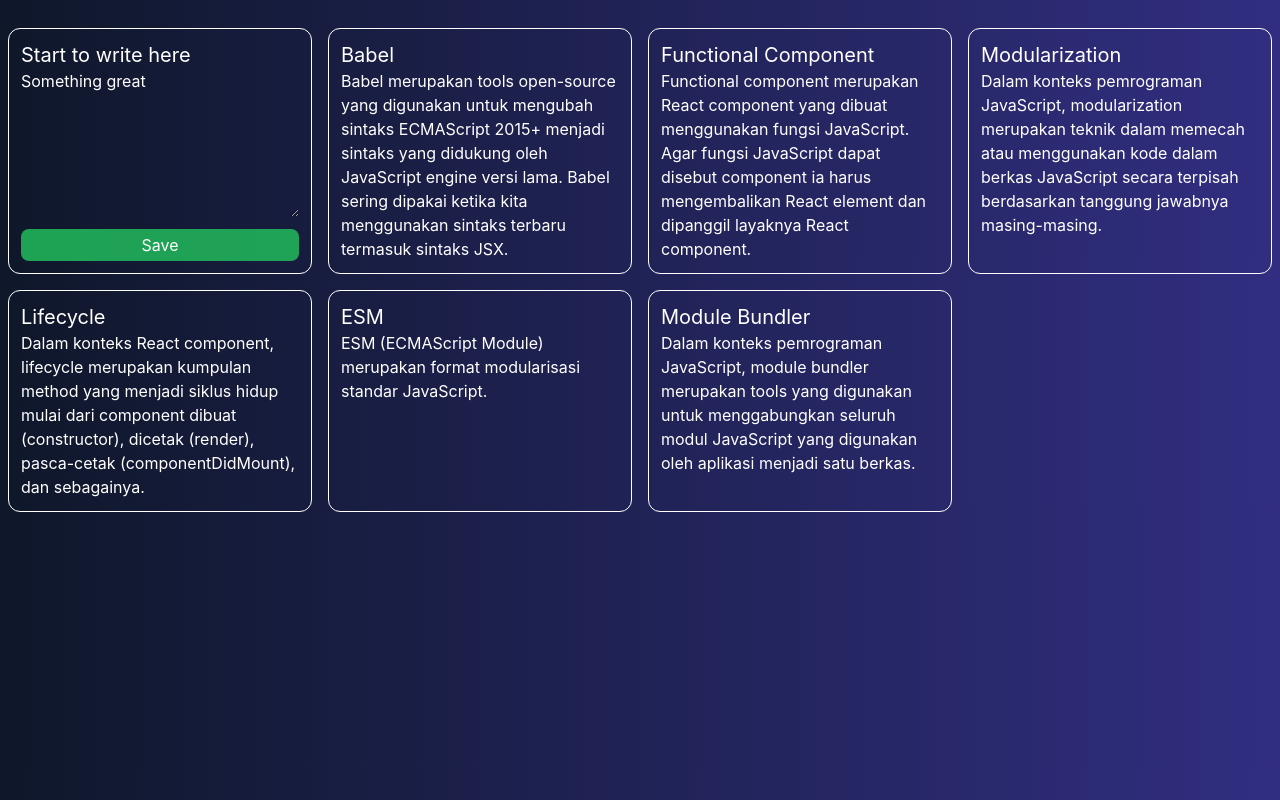
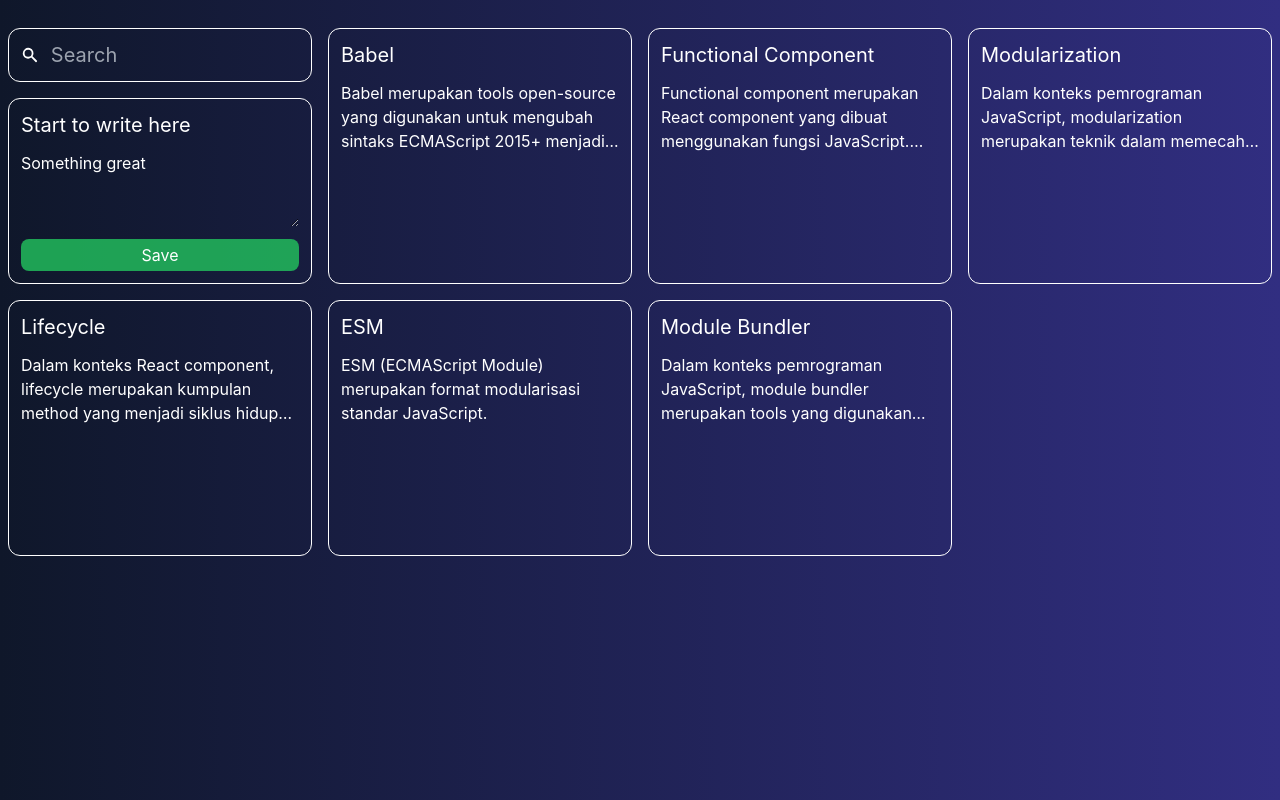
Before and after one commit to abadisurio/coolnote, a React (Create React App) app: page / in a window 1280 px wide. Built offline with nearby package versions, Linux system fonts and the light colour scheme.

Commit message:
coolnote: add features

```diff
--- a/package.json
+++ b/package.json
@@ -3,6 +3,8 @@
   "version": "0.1.0",
   "private": true,
   "dependencies": {
+    "@heroicons/react": "^1.0.6",
+    "@tailwindcss/line-clamp": "^0.4.0",
     "@testing-library/jest-dom": "^5.16.4",
     "@testing-library/react": "^13.3.0",
     "@testing-library/user-event": "^13.5.0",
--- a/src/App.js
+++ b/src/App.js
@@ -1,4 +1,3 @@
-import logo from './logo.svg';
 import './App.css';
 import { Route, BrowserRouter as Router, Routes } from 'react-router-dom';
 import Home from './pages/Home';
--- a/src/components/CardGrid.js
+++ b/src/components/CardGrid.js
@@ -1,5 +1,6 @@
 import React, { useEffect, useState } from 'react'
 import { getInitialData } from '../utils'
+import { SearchIcon } from '@heroicons/react/solid'
 
 const initialData = [{
     id: 0,
@@ -19,7 +20,9 @@ const initialNewNote = {
 const CardGrid = () => {
 
     const [data, setData] = useState(initialData)
+    const [searchKey, setSearchKey] = useState("")
     const [newNote, setNewNote] = useState(initialNewNote)
+    const [searchedNote, setSearchedNote] = useState([])
 
     const [isLoading, setLoading] = useState(true)
 
@@ -28,6 +31,16 @@ const CardGrid = () => {
         setData(fetchedData)
         setLoading(false)
     }, [])
+
+    const handleSearch = (e) => {
+        // console.log('e', e)
+        const newSearchKey = e.target.value
+        setSearchKey(newSearchKey)
+        setSearchedNote(
+            data.filter(item => item.title.toLowerCase().includes(newSearchKey.toLowerCase()))
+        )
+        console.log('data', data)
+    }
 
     const handleChange = (e) => {
         setNewNote(prevState => ({
@@ -51,19 +64,25 @@ const CardGrid = () => {
         <div className='grid grid-cols-1 md:grid-cols-3 lg:grid-cols-4'>
             {isLoading && <h1>Loading</h1>}
             <div className='flex flex-col'>
+                <div className='rounded-xl border border-white m-2 p-3 hover:bg-slate-700 transition duration-150 flex flex-row content-center'>
+                    <SearchIcon class="h-5 w-5 self-center mr-3" />
+                    <input className='flex bg-transparent w-full text-xl text-sm' name='search' value={searchKey} onChange={handleSearch} onFocus={(e) => e.target.select()} placeholder="Search" />
+                </div>
                 <div className='rounded-xl border border-white m-2 p-3 hover:bg-slate-700 transition duration-150 flex-1 flex flex-col'>
-                    <input className='bg-transparent w-full text-xl' name='title' value={newNote.title} onChange={handleChange} />
+                    <input className='bg-transparent w-full text-xl mb-3' name='title' value={newNote.title} onChange={handleChange} />
                     <textarea className='bg-transparent w-full flex-1 mb-3' name='body' value={newNote.body} onChange={handleChange} rows={3} />
                     <button className='bg-green-500/80 px-2 py-1 rounded-lg ' onClick={saveNote}>Save</button>
 
                 </div>
             </div>
-            {data.map(item => {
+            {(searchKey === "" ? data : searchedNote).map(item => {
                 // console.log(item)
                 return (
-                    <div key={item.id} className='rounded-xl border border-white m-2 p-3 hover:bg-slate-700 transition duration-150'>
-                        <h1 className='text-xl'>{item.title}</h1>
-                        {item.body}
+                    <div key={item.id} className='rounded-xl border border-white m-2 p-3 hover:bg-slate-700 transition duration-150 h-64'>
+                        <h1 className='text-xl mb-3'>{item.title}</h1>
+                        <p className='line-clamp-3'>
+                            {item.body}
+                        </p>
                     </div>
                 )
             })}
--- a/tailwind.config.js
+++ b/tailwind.config.js
@@ -5,5 +5,8 @@ module.exports = {
   theme: {
     extend: {},
   },
-  plugins: [],
+  plugins: [
+    require('@tailwindcss/line-clamp'),
+    // ...
+  ],
 }
```
Also changed, not shown: 1 other file (tests, documents, lock files or other folders).
